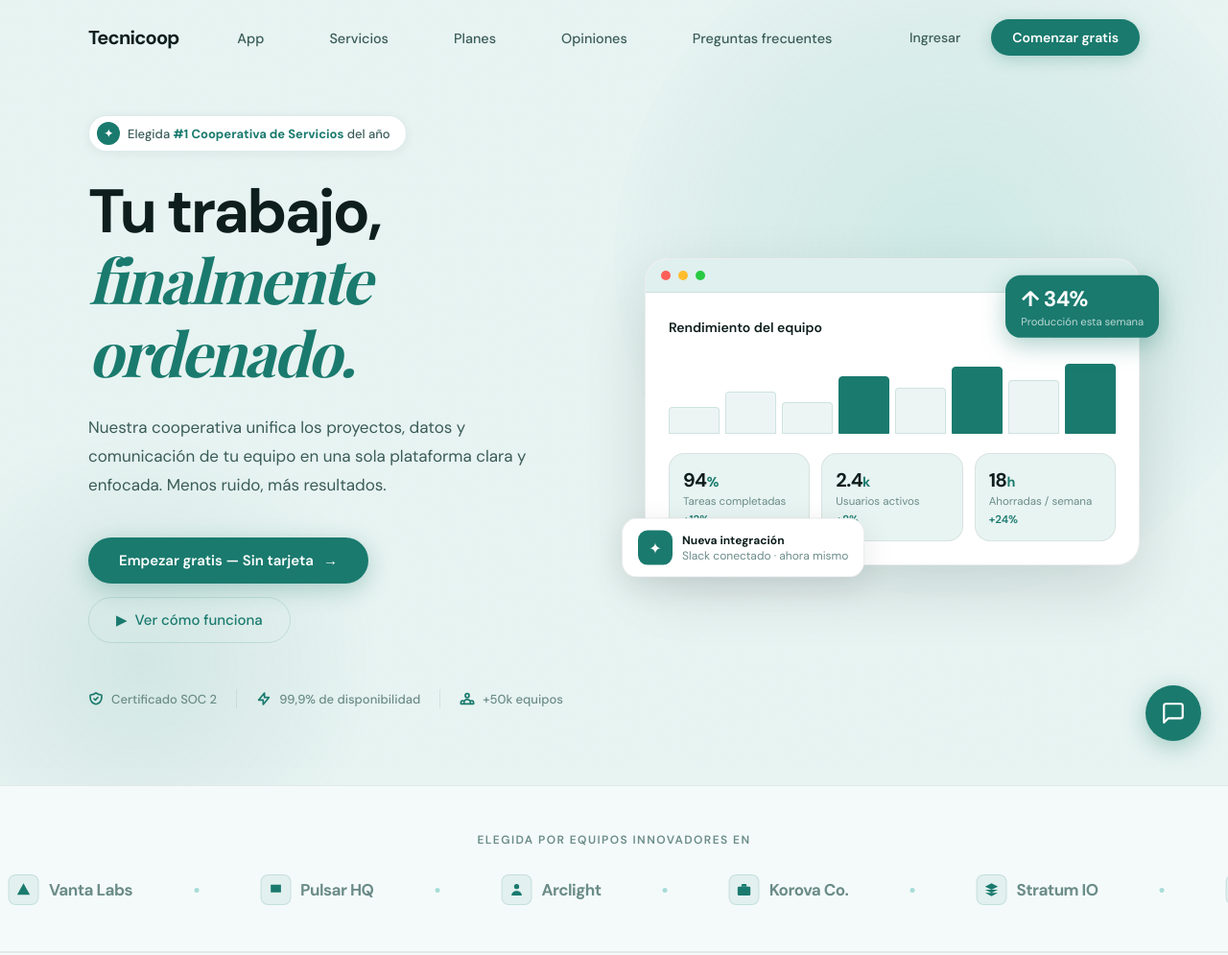
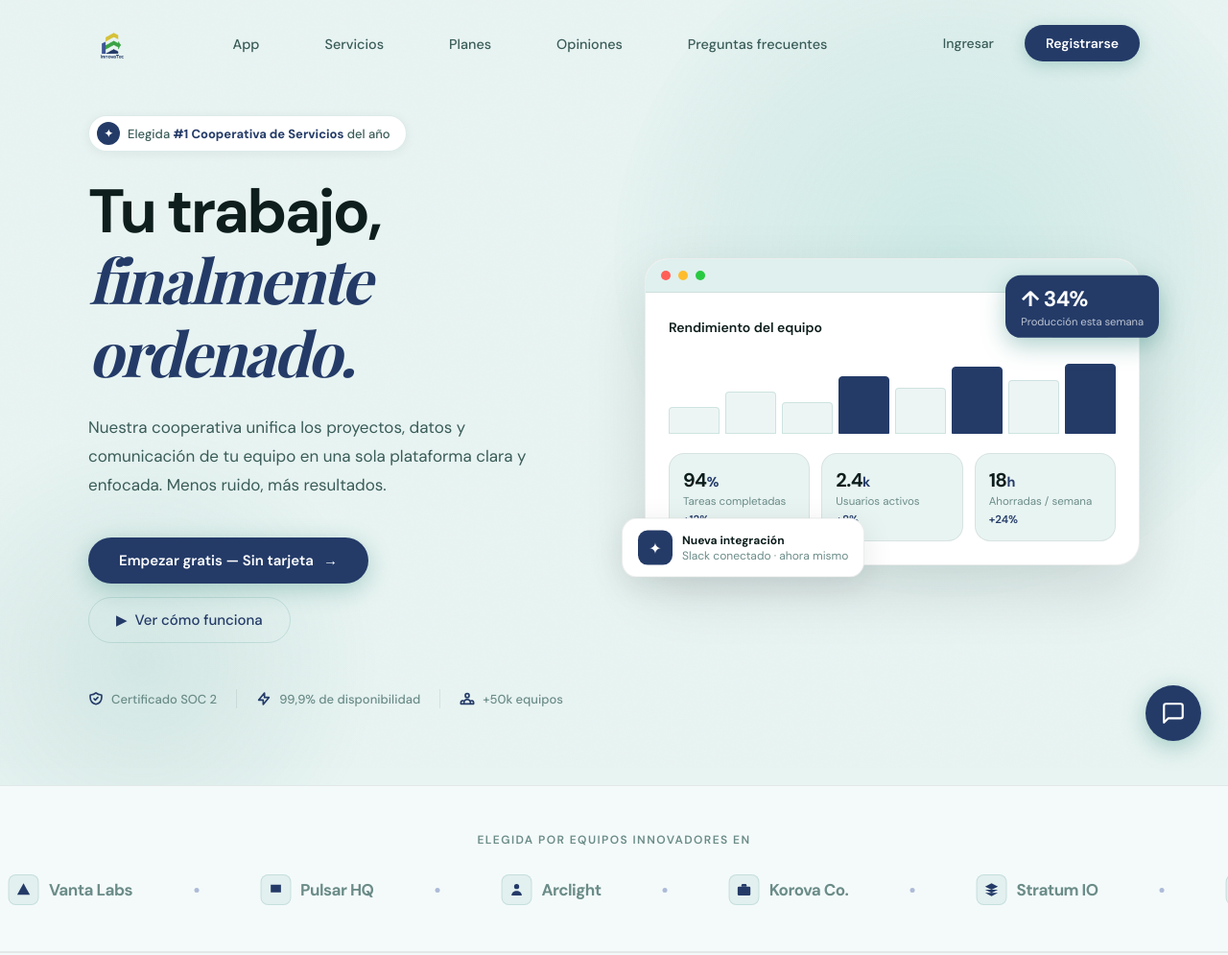
Before and after one commit to tecnicoop/frontend-tecnicoop, a website: page web/index.html in a window 1280 px wide. Shown: the top 995 px of the page at 96% size. Drawn offline with nearby package versions, Linux system fonts and the light colour scheme; a web font is replaced by a local one.

Commit message:
Cambios 30/07

```diff
--- a/web/templatemo-622-clearwave.css
+++ b/web/index.css
@@ -10,9 +10,9 @@ Free for personal and commercial use
       --bg-alt:       #DFF0EE;
       --surface:      #F4FAFA;
       --surface-2:    #FFFFFF;
-      --accent:       #1A7A6E;
-      --accent-mid:   #2A9D8F;
-      --accent-light: #5BBFB5;
+      --accent:       #243b68;
+      --accent-mid:   #3d5594;
+      --accent-light: #657cb6;
       --accent-ghost: rgba(26,122,110,0.08);
       --accent-border:rgba(26,122,110,0.15);
       --text-1:       #0D1E1C;
@@ -114,8 +114,13 @@ Free for personal and commercial use
       max-width: 1160px; margin: 0 auto; padding: 0 32px;
     }
     .nav-logo {
-      font-size: 1.25rem; font-weight: 700; letter-spacing: -0.04em;
-      color: var(--text-1);
+      margin: 0;
+      padding: 0;
+    }
+    .nav-logo img {
+      height: 50px;
+      margin: 0;
+      padding: 0;
     }
     .nav-logo span { color: var(--accent); }
     .nav-links {
@@ -1002,6 +1007,15 @@ Free for personal and commercial use
       color: rgba(255,255,255,0.4); font-size: 14px; font-weight: 700;
       transition: all 0.4s var(--silk);
     }
+    .footer-brand .nav-logo{
+      margin: 0;
+      padding: 0;
+    }
+    .footer-brand .nav-logo img{
+      height: 100px;
+      margin: 0;
+      padding: 0;
+    }
     .social-btn:hover { border-color: var(--accent-light); color: var(--accent-light); }
     .footer-col-label {
       font-size: 0.72rem; font-weight: 700; letter-spacing: 0.12em;
--- a/web/index.html
+++ b/web/index.html
@@ -3,12 +3,13 @@
 <head>
   <meta charset="UTF-8" />
   <meta name="viewport" content="width=device-width, initial-scale=1.0" />
-  <title>Index</title>
+  <title>Inicio</title>
   <link rel="preconnect" href="https://fonts.googleapis.com" />
   <link rel="preconnect" href="https://fonts.gstatic.com" crossorigin />
   <link href="https://fonts.googleapis.com/css2?family=DM+Sans:ital,opsz,wght@0,9..40,300;0,9..40,400;0,9..40,500;0,9..40,600;0,9..40,700;1,9..40,300&family=Playfair+Display:ital,wght@0,700;1,600&display=swap" rel="stylesheet" />
-  <link rel="stylesheet" href="templatemo-622-clearwave.css" />
+  <link rel="stylesheet" href="index.css" />
   <link rel="stylesheet" href="chatbot-widget.css" />
+  <link rel="icon" type="image/x-icon" href="/web/images/logo-innovatec-2.ico">
 </head>
 <body>
 
@@ -26,7 +27,7 @@
   <!-- ── 1. NAV ── -->
   <nav class="nav" id="mainNav" role="navigation" aria-label="Navegación principal">
     <div class="nav-inner">
-      <a href="#" class="nav-logo">Tecnicoop</a>
+      <a href="#" class="nav-logo"><img src="/web/images/logo-innovatec-1.png" alt=""></a>
       <ul class="nav-links" role="list">
         <li><a href="#screens">App</a></li>
         <li><a href="#features">Servicios</a></li>
@@ -36,7 +37,7 @@
       </ul>
       <div class="nav-cta">
         <a href="login.html" class="btn-ghost">Ingresar</a>
-        <a href="signup.html" class="btn-primary">Comenzar gratis</a>
+        <a href="signup.html" class="btn-primary">Registrarse</a>
       </div>
       <button class="nav-hamburger" id="hamburger" aria-label="Abrir menú" aria-expanded="false">
         <span></span><span></span><span></span>
@@ -669,7 +670,7 @@
     <div class="container">
       <div class="footer-grid">
         <div class="footer-brand">
-          <a href="#" class="nav-logo">coopera<span style="color:var(--accent-light)">tiva</span></a>
+          <a href="#" class="nav-logo"><img src="/web/images/logo-innovatec-1.png" alt=""></a>
           <p class="footer-brand-desc">El espacio de trabajo tranquilo y potente para equipos que quieren enfocarse en el trabajo — no en gestionarlo.</p>
           <div class="footer-socials">
             <a href="#" class="social-btn" aria-label="Twitter / X">
@@ -719,7 +720,7 @@
       </div>
       <div class="footer-bottom">
         <div class="footer-copy">
-          © 2026 Tecnicoop. </a>
+          © 2026 InnovaTec. </a>
         </div>
         <div class="footer-legal">
           <a href="#">Política de privacidad</a>
```
Also changed, not shown: web/images/logo-innovatec-1.png (added), web/images/logo-innovatec-2.ico (added), web/images/logo-innovatec-2.png (added).
